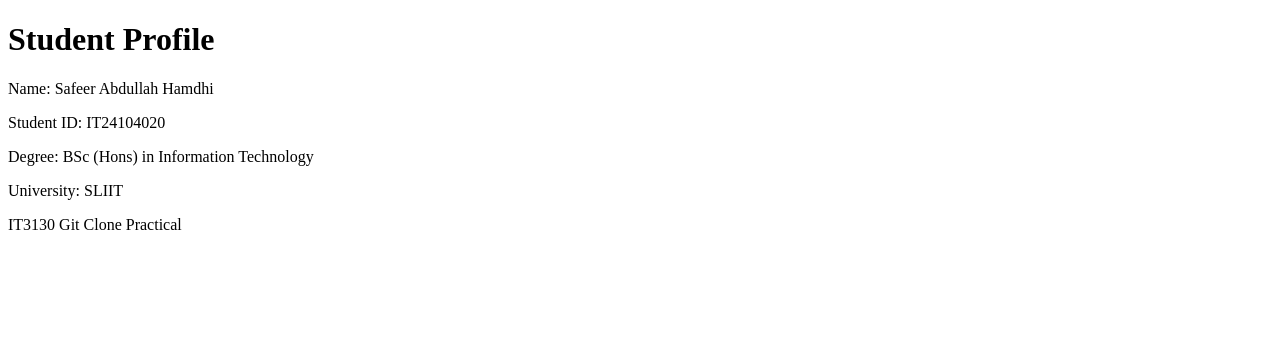
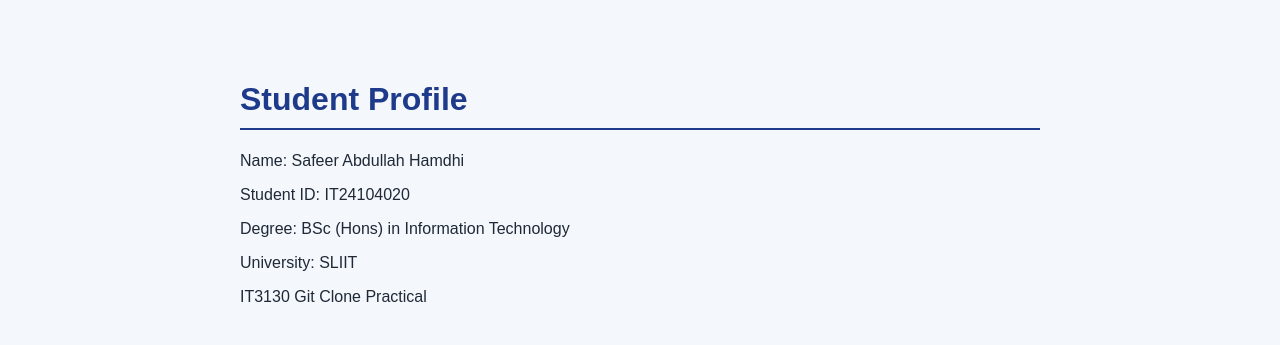
Before and after one commit to AbdullahHamdhi/IT3130-practical-04, a plain HTML site: page index.html in a window 1280 px wide. Drawn offline with Linux system fonts and the light colour scheme.

Commit message:
Add basic profile page styling

```diff
--- a/index.html
+++ b/index.html
@@ -4,7 +4,9 @@
     <meta charset="UTF-8">
     <meta name="viewport" content="width=device-width, initial-scale=1.0">
     <title>Student Profile</title>
+    <link rel="stylesheet" href="styles.css">
 </head>
+
 <body>
     <h1>Student Profile</h1>
 
--- /dev/null
+++ b/styles.css
@@ -0,0 +1,14 @@
+body {
+    max-width: 800px;
+    margin: 40px auto;
+    padding: 20px;
+    font-family: Arial, sans-serif;
+    background-color: #f4f7fb;
+    color: #1f2937;
+}
+
+h1 {
+    color: #1e3a8a;
+    border-bottom: 2px solid #1e3a8a;
+    padding-bottom: 10px;
+}
```
